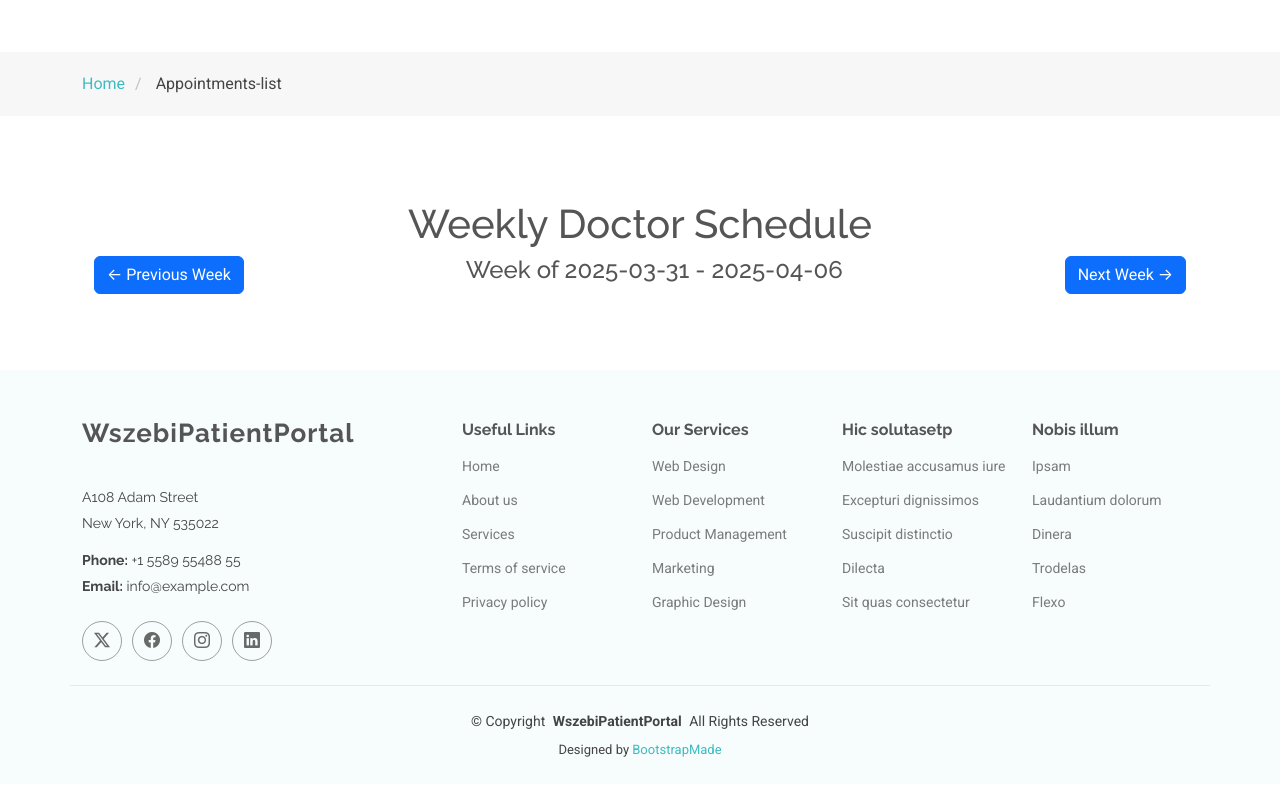
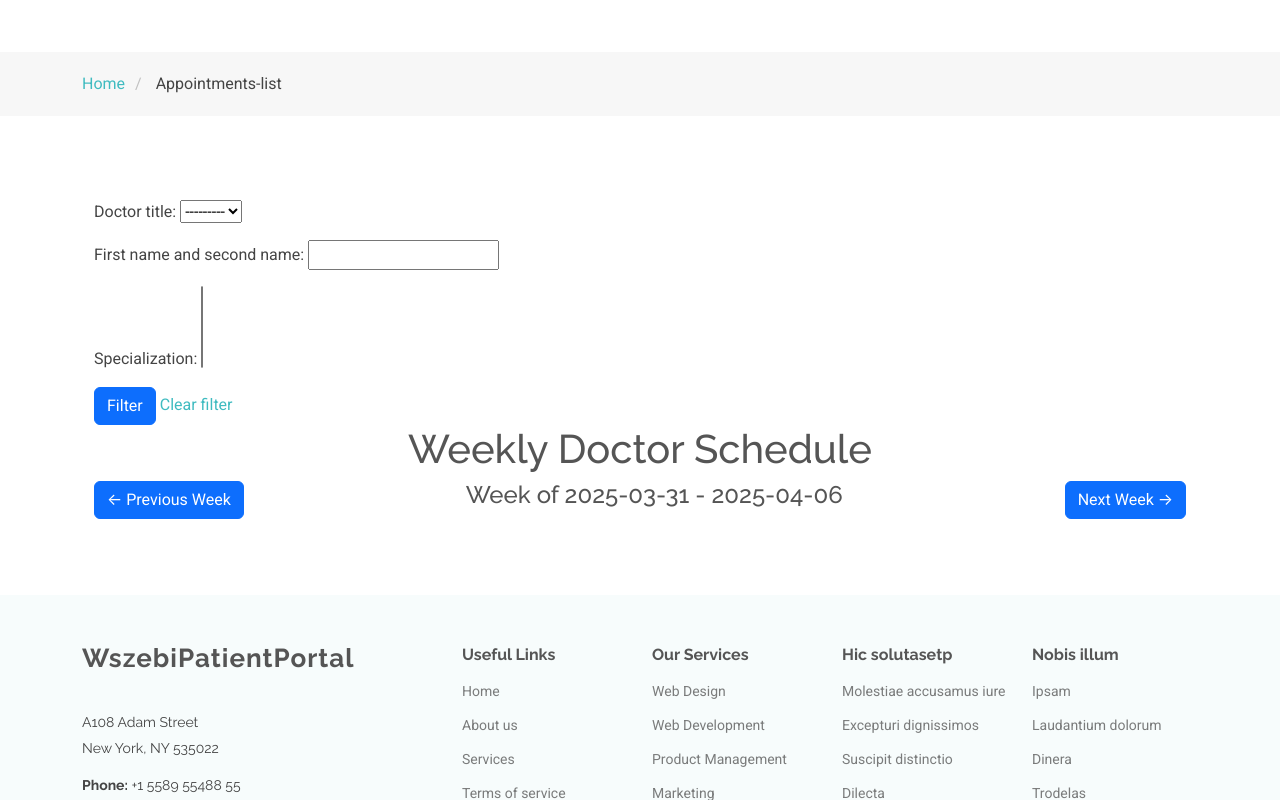
Before and after one commit to wszeborj/WszebiPatientPortal, a Django app: page /appointments/ in a window 1280 px wide. Shown: the part 375-1175 px from the top of the page. Before the commit the page ends 1132 px from the top, so only its background shows below. Run offline with Django 5.2, Linux system fonts and the light colour scheme; parts of the project's set-up code (start-up, migrations or seed data) failed here and were passed over; some libraries are stand-ins or nearby versions.

Commit message:
[fix] custom ligin view fixed [feature] added filter in appointment list view

```diff
--- a/appointments/services/doctor_schedule.py
+++ b/appointments/services/doctor_schedule.py
@@ -12,12 +12,13 @@ from ..models import Appointment
 class DoctorScheduleService:
     @staticmethod
     def get_doctor_schedule_week(
-        start_of_week: date, end_of_week: date
+        start_of_week: date, end_of_week: date, doctors: Doctor
     ) -> Dict[Doctor, Dict[date, List[Dict[str, str | bool]]]]:
-        all_doctors = Doctor.objects.all()
+        if doctors is None:
+            doctors = Doctor.objects.all()
 
         doctor_week_schedule = {}
-        for doctor in all_doctors:
+        for doctor in doctors:
             schedule_days = ScheduleDay.objects.filter(
                 doctor=doctor, work_date__range=[start_of_week, end_of_week]
             )
--- a/appointments/templates/appointments/appointment_list.html
+++ b/appointments/templates/appointments/appointment_list.html
@@ -3,8 +3,12 @@
 
 {% block content %}
 <div class="container mt-4">
+    <form method="get" class="form-inline">
+    {{ filter.form.as_p }}
+    <button type="submit" class="btn btn-primary">Filter</button>
+    <a href="{% url 'appointments:appointments-list' %}" class="button">Clear filter</a>
+</form>
     <h1 class="text-center">Weekly Doctor Schedule</h1>
-
     <!-- Nawigacja paginacji -->
     <div class="d-flex justify-content-between align-items-center mb-3">
         <a href="?week={{ previous_week }}" class="btn btn-primary {% if not previous_week %}disabled{% endif %}">
@@ -19,7 +23,8 @@
     <!-- Harmonogram dla każdego lekarza -->
     {% for doctor, schedule_week in doctor_week_schedule.items %}
     <div class="mb-5">
-        <h2 class="text-center">{{ doctor.user.first_name }} {{ doctor.user.last_name }}</h2>
+<!--        <h2 class="text-center">{{ doctor.user.first_name }} {{ doctor.user.last_name }}</h2>-->
+        <h2 class="text-center">{{ doctor }}</h2>
 
         <div class="row row-cols-7">
             {% for day, slots in schedule_week.items %}
--- a/appointments/templates/appointments/base.html
+++ b/appointments/templates/appointments/base.html
@@ -85,7 +85,6 @@
                   </ul>
                 </li>
                 <li><a href="{% url 'schedules:schedule-calendar' %}">schedule-calendar</a></li>
-                <li><a href="{% url 'appointments:appointments-list' %}">appointments-list</a></li>
               </ul>
             </li>
             <li><a href="#contact">Contact</a></li>
@@ -93,7 +92,7 @@
           <i class="mobile-nav-toggle d-xl-none bi bi-list"></i>
         </nav>
 
-        <a class="cta-btn" href="index.html#appointment">Make an Appointment</a>
+        <a class="cta-btn" href="{% url 'appointments:appointments-list' %}">Make an Appointment</a>
 
         <!-- Login, Register, Logout -->
         <ul class="nav d-flex align-items-center">
--- a/appointments/views.py
+++ b/appointments/views.py
@@ -1,8 +1,10 @@
 from datetime import date, datetime, timedelta
 from typing import Tuple
 
+import django_filters
 from django.contrib import messages
 from django.contrib.auth.mixins import LoginRequiredMixin
+from django.db.models import Q
 from django.shortcuts import get_object_or_404
 from django.urls import reverse_lazy
 from django.utils import timezone
@@ -13,8 +15,9 @@ from django.views.generic import (
     TemplateView,
     UpdateView,
 )
+from django_filters.views import FilterView
 
-from users.models import Doctor
+from users.models import Doctor, Specialization
 
 from .forms import AppointmentForm
 from .models import Appointment
@@ -68,10 +71,50 @@ class DoctorAppointmentsView(ListView):
         return context
 
 
-class AppointmentListView(ListView):
-    model = Appointment
+class DoctorFilter(django_filters.FilterSet):
+    specialization = django_filters.ModelMultipleChoiceFilter(
+        queryset=Specialization.objects.all().order_by("name"), label="Specialization"
+    )
+
+    doctor_name = django_filters.CharFilter(
+        method="filter_doctor_name", label="First name and second name"
+    )
+
+    doctor_title = django_filters.ChoiceFilter(
+        field_name="title",
+        choices=[
+            (title, title)
+            for title in Doctor.objects.values_list("title", flat=True).distinct()
+        ],
+        label="Doctor title",
+    )
+
+    def filter_doctor_name(self, queryset, name, value):
+        parts = value.split()
+
+        query = Q()
+        for part in parts:
+            query |= Q(user__first_name__icontains=part) | Q(
+                user__last_name__icontains=part
+            )
+
+        return queryset.filter(query)
+
+    class Meta:
+        model = Doctor
+        fields = ["doctor_title", "doctor_name", "specialization"]
+
+
+class AppointmentListView(ListView, FilterView):
+    model = Doctor
     template_name = "appointments/appointment_list.html"
     context_object_name = "appointments"
+    filterset_class = DoctorFilter
+
+    def get_queryset(self):
+        queryset = super().get_queryset()
+        self.filterset = self.filterset_class(self.request.GET, queryset=queryset)
+        return self.filterset.qs
 
     def get_week_param(self) -> Tuple[date, date, str, str]:
         week_param = self.request.GET.get("week")
@@ -93,8 +136,10 @@ class AppointmentListView(ListView):
 
         start_of_week, end_of_week, previous_week, next_week = self.get_week_param()
 
+        all_doctors = self.get_queryset()
+
         doctor_week_schedule = DoctorScheduleService.get_doctor_schedule_week(
-            start_of_week, end_of_week
+            start_of_week, end_of_week, all_doctors
         )
 
         context["previous_week"] = previous_week
@@ -103,7 +148,7 @@ class AppointmentListView(ListView):
         context["end_of_week"] = end_of_week
 
         context["doctor_week_schedule"] = doctor_week_schedule
-
+        context["filter"] = self.filterset
         return context
 
 
--- a/core/settings.py
+++ b/core/settings.py
@@ -35,6 +35,7 @@ INSTALLED_APPS = [
     "crispy_forms",
     "crispy_bootstrap4",
     "bootstrap4",
+    "django_filters",
 ]
 
 INSTALLED_EXTENSIONS = ["appointments", "schedules", "users"]
--- a/pyproject.toml
+++ b/pyproject.toml
@@ -21,6 +21,7 @@ celery = "^5.4.0"
 redis = "^5.2.1"
 flower = "^2.0.1"
 pytest = "^8.3.5"
+django-filter = "^25.1"
 
 
 
--- a/users/urls.py
+++ b/users/urls.py
@@ -15,7 +15,7 @@ urlpatterns = [
     path("activate/<uidb64>/<token>", views.ActivateView.as_view(), name="activate"),
     path(
         "login/",
-        auth_views.LoginView.as_view(template_name="users/login.html"),
+        views.CustomLoginView.as_view(),
         name="login",
     ),
     path(
```
Also changed, not shown: requirements.txt (+8 -6 lines), users/views.py (+5 -9 lines), 1 other file.
